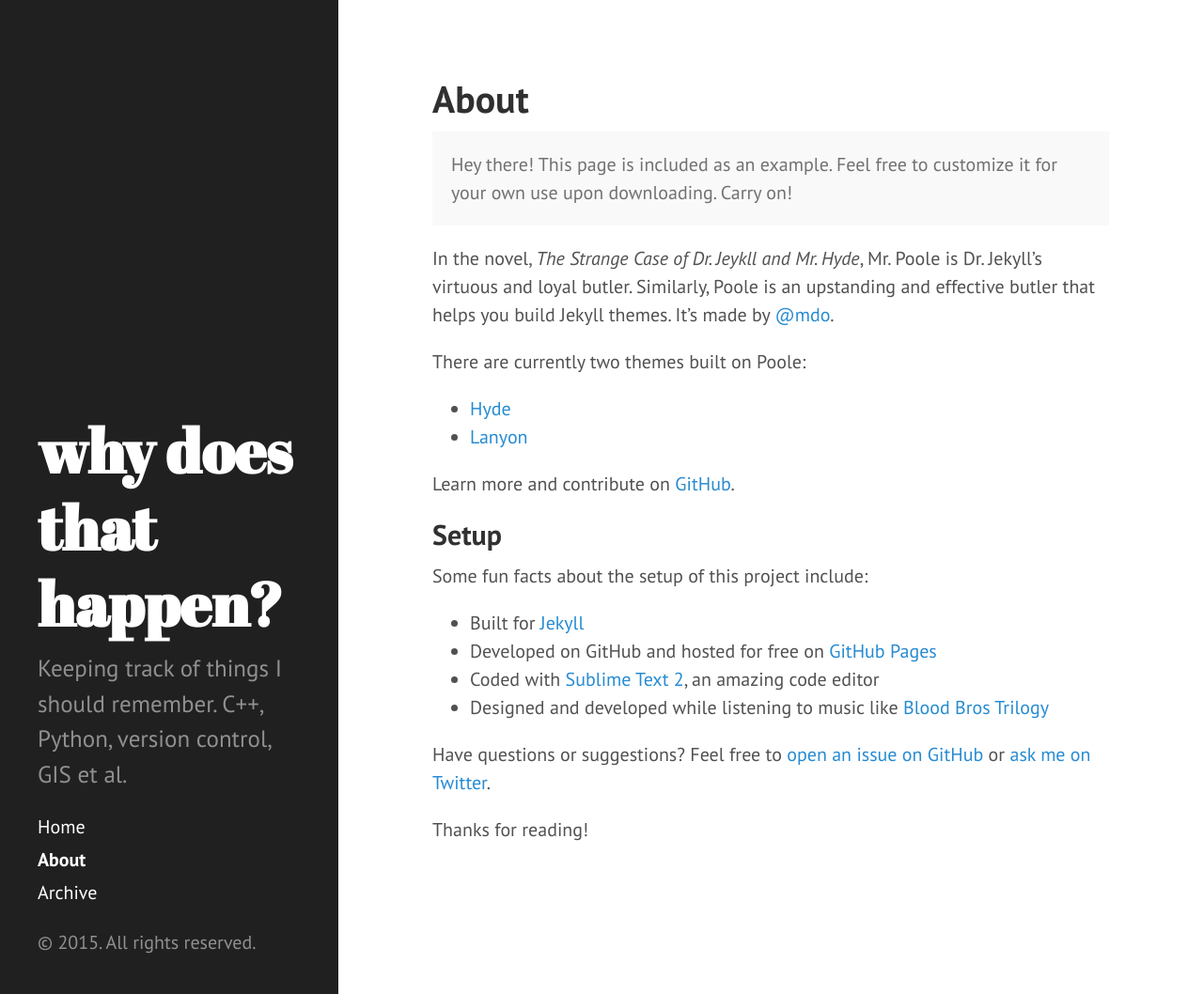
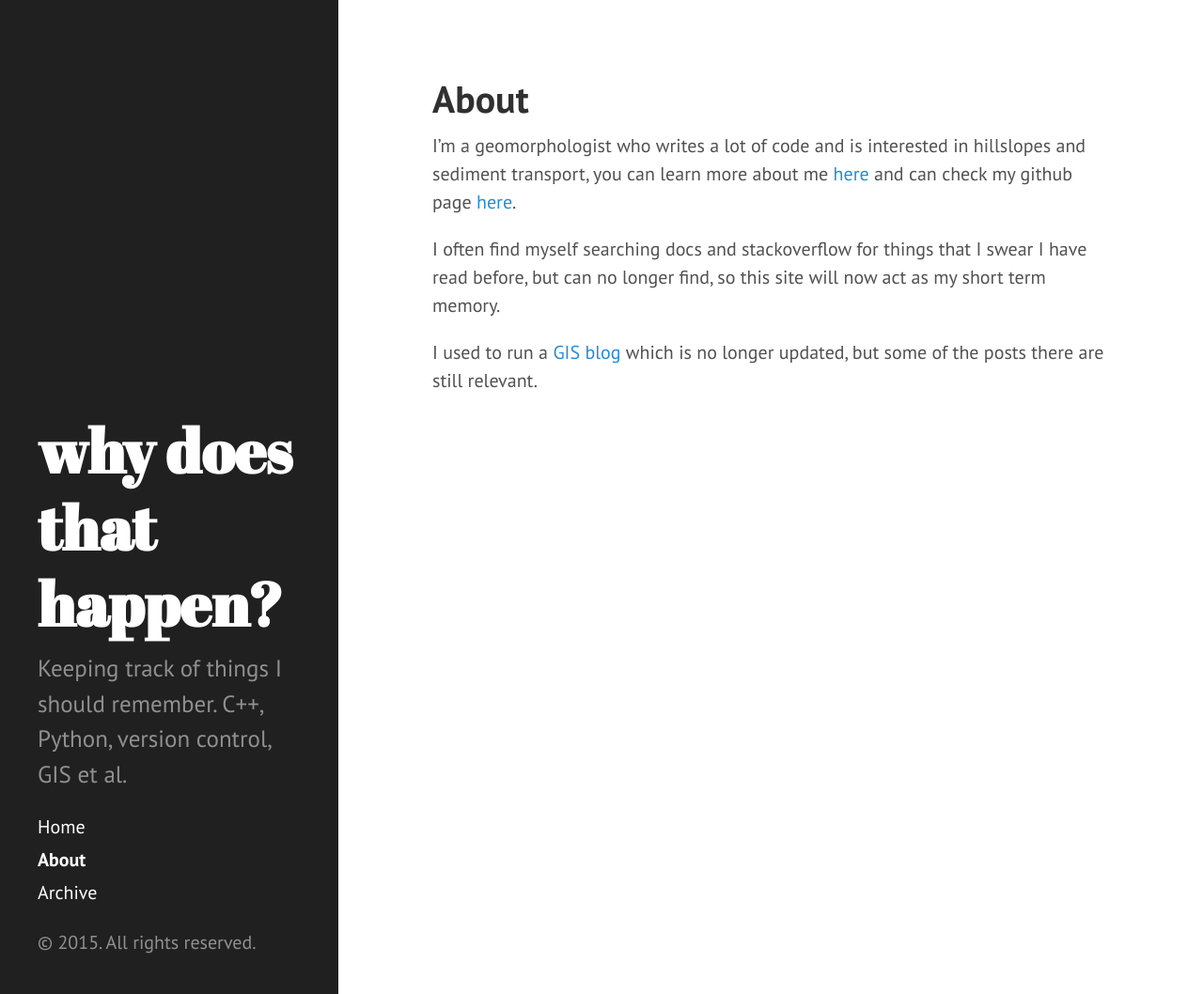
Before and after one commit to sgrieve/sgrieve.github.io, a Jekyll site: the page built from about.md, in a window 1280 px wide and 1058 px high. Shown: the whole window at 94% size. Built offline with Jekyll 4.4.1, drawn with Linux system fonts in a browser that asks for light colours; Markdown is read by kramdown in place of the engine named in the settings.

Commit message:
Major changes to get blog live
Added first 2 posts, and removed all placeholder content.

```diff
--- a/about.md
+++ b/about.md
@@ -3,28 +3,12 @@ layout: page
 title: About
 ---
 
-<p class="message">
-  Hey there! This page is included as an example. Feel free to customize it for your own use upon downloading. Carry on!
-</p>
+I'm a geomorphologist who writes a lot of code and is interested in hillslopes and
+sediment transport, you can learn more about me [here](http://www.geos.ed.ac.uk/homes/s0675405/)
+and can check my github page [here](https://github.com/sgrieve).
 
-In the novel, *The Strange Case of Dr. Jeykll and Mr. Hyde*, Mr. Poole is Dr. Jekyll's virtuous and loyal butler. Similarly, Poole is an upstanding and effective butler that helps you build Jekyll themes. It's made by [@mdo](https://twitter.com/mdo).
+I often find myself searching docs and stackoverflow for things that I swear I have read before,
+but can no longer find, so this site will now act as my short term memory.
 
-There are currently two themes built on Poole:
-
-* [Hyde](http://hyde.getpoole.com)
-* [Lanyon](http://lanyon.getpoole.com)
-
-Learn more and contribute on [GitHub](https://github.com/poole).
-
-## Setup
-
-Some fun facts about the setup of this project include:
-
-* Built for [Jekyll](http://jekyllrb.com)
-* Developed on GitHub and hosted for free on [GitHub Pages](https://pages.github.com)
-* Coded with [Sublime Text 2](http://sublimetext.com), an amazing code editor
-* Designed and developed while listening to music like [Blood Bros Trilogy](https://soundcloud.com/maddecent/sets/blood-bros-series)
-
-Have questions or suggestions? Feel free to [open an issue on GitHub](https://github.com/poole/issues/new) or [ask me on Twitter](https://twitter.com/mdo).
-
-Thanks for reading!
+I used to run a [GIS blog](http://pygis.blogspot.com) which is no longer updated,
+but some of the posts there are still relevant.
```
Also changed, not shown: _posts/2012-02-06-whats-jekyll.md (deleted, +0 -12 lines), _posts/2012-02-07-example-content.md (deleted, +0 -138 lines), _posts/2013-12-28-introducing-hyde.md (deleted, +0 -37 lines), _posts/2015-06-15-Legend.md.txt (added, +23 -0 lines), _posts/2015-06-15-PIL.md.txt (added, +31 -0 lines), _posts/2015-09-06-test.md (deleted, +0 -33 lines), archive.md (+4 -2 lines), images/legend.png (added).
